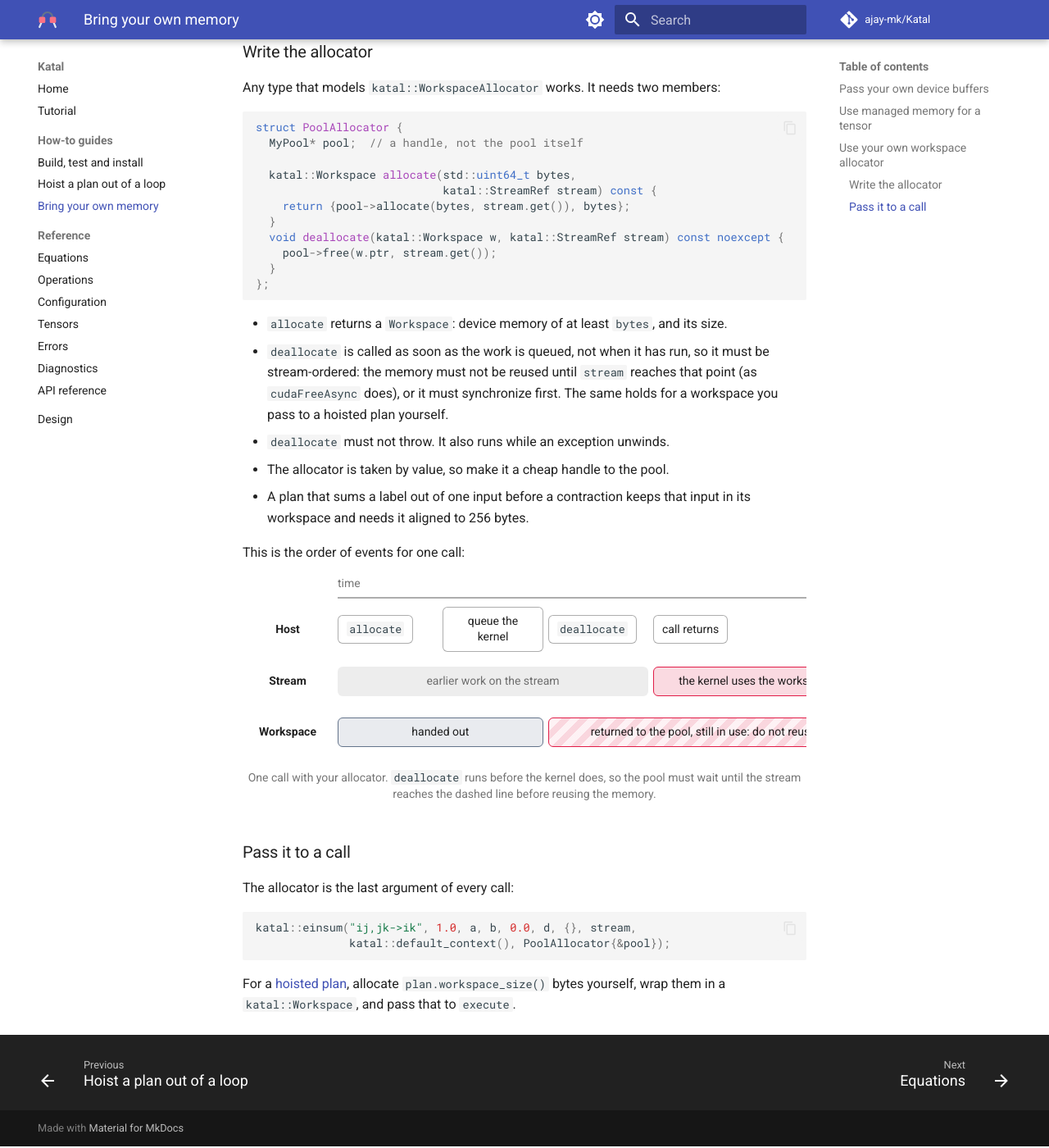
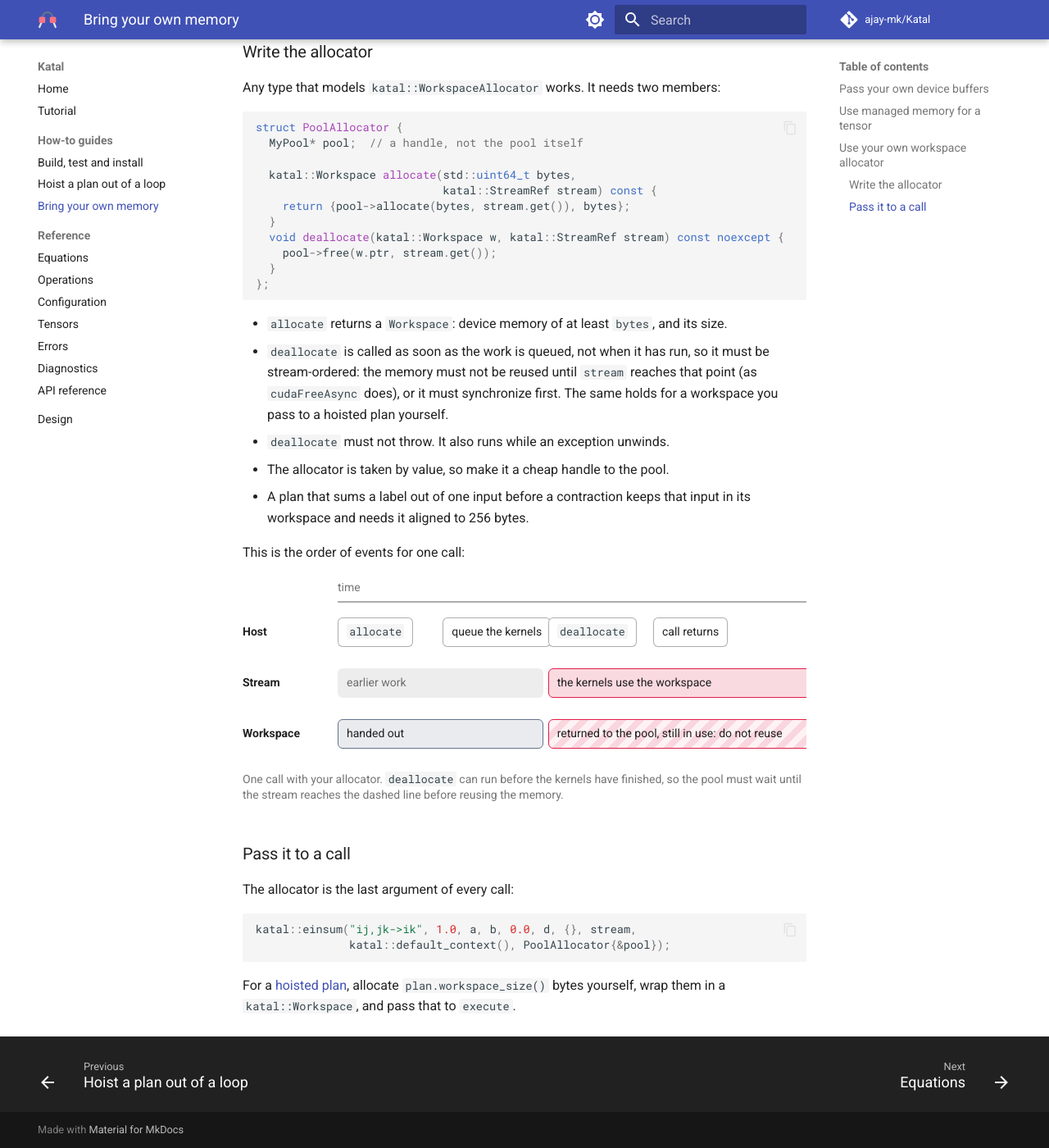
Before and after one commit to ajay-mk/Katal, an MkDocs documentation site: the page built from docs/how-to/memory.md, in a window 1280 px wide and 1400 px high, scrolled down 1341 px. Shown: the whole window at 82% size. Built offline with MkDocs 1.6.1 and Material for MkDocs 9.7.7, drawn with Linux system fonts in a browser that asks for light colours; comment, search, counter and statistics services are not loaded.

Commit message:
docs: tighten the diagrams' wording, alignment and accessibility
Say that deallocate can run before the kernels finish rather than always
before they start, name Equation::parse in the planning bracket, plural
kernels, left-align diagram text, drop unused tag CSS and make the
scrolling diagram boxes keyboard-focusable.

```diff
--- a/docs/how-to/memory.md
+++ b/docs/how-to/memory.md
@@ -89,20 +89,20 @@
 This is the order of events for one call:
 
 <figure class="kd">
-<div class="kd-scroll">
+<div class="kd-scroll" tabindex="0" role="region" aria-label="Diagram: when a workspace can be reused">
 <div class="kd-time">
   <div class="kd-time__axis">time</div>
   <div class="kd-mark"></div>
 
   <div class="kd-lane" style="grid-row: 2">Host</div>
   <div class="kd-event" style="grid-row: 2; grid-column: 2"><code>allocate</code></div>
-  <div class="kd-event" style="grid-row: 2; grid-column: 3">queue the kernel</div>
+  <div class="kd-event" style="grid-row: 2; grid-column: 3">queue the kernels</div>
   <div class="kd-event" style="grid-row: 2; grid-column: 4"><code>deallocate</code></div>
   <div class="kd-event" style="grid-row: 2; grid-column: 5">call returns</div>
 
   <div class="kd-lane" style="grid-row: 3">Stream</div>
-  <div class="kd-span kd-span--idle" style="grid-row: 3; grid-column: 2 / 5">earlier work on the stream</div>
-  <div class="kd-span kd-span--busy" style="grid-row: 3; grid-column: 5 / 7">the kernel uses the workspace</div>
+  <div class="kd-span kd-span--idle" style="grid-row: 3; grid-column: 2 / 4">earlier work</div>
+  <div class="kd-span kd-span--busy" style="grid-row: 3; grid-column: 4 / 7">the kernels use the workspace</div>
 
   <div class="kd-lane" style="grid-row: 4">Workspace</div>
   <div class="kd-span kd-span--held" style="grid-row: 4; grid-column: 2 / 4">handed out</div>
@@ -110,7 +110,7 @@
   <div class="kd-span kd-span--free" style="grid-row: 4; grid-column: 7 / 8">safe to reuse</div>
 </div>
 </div>
-<figcaption>One call with your allocator. <code>deallocate</code> runs before the kernel does, so the pool must wait until the stream reaches the dashed line before reusing the memory.</figcaption>
+<figcaption>One call with your allocator. <code>deallocate</code> can run before the kernels have finished, so the pool must wait until the stream reaches the dashed line before reusing the memory.</figcaption>
 </figure>
 
 ### Pass it to a call
--- a/docs/stylesheets/diagrams.css
+++ b/docs/stylesheets/diagrams.css
@@ -1,14 +1,16 @@
 /* Diagrams drawn in HTML. Colors come from the Material palette, so they
    follow the light and dark schemes. */
 
-.kd {
+.md-typeset .kd {
   margin: 1.5em 0;
+  text-align: left;
   font-size: 0.7rem;
   line-height: 1.4;
 }
 
 .kd-scroll {
   overflow-x: auto;
+  border-radius: 0.2rem;
   padding-bottom: 0.4rem;
 }
 
@@ -113,10 +115,6 @@
   font-size: 0.85em;
   font-weight: 700;
   color: var(--md-default-fg-color);
-  background: color-mix(in srgb, #ff9100 30%, transparent);
-}
-
-.kd-tag--fast {
   background: color-mix(in srgb, #00c853 30%, transparent);
 }
 
@@ -183,6 +181,7 @@
 
 .kd-event {
   justify-self: start;
+  white-space: nowrap;
   border: 1px solid var(--md-default-fg-color--lighter);
   background: var(--md-default-bg-color);
 }
```
Also changed, not shown: docs/explanation/design.md (+3 -3 lines).
